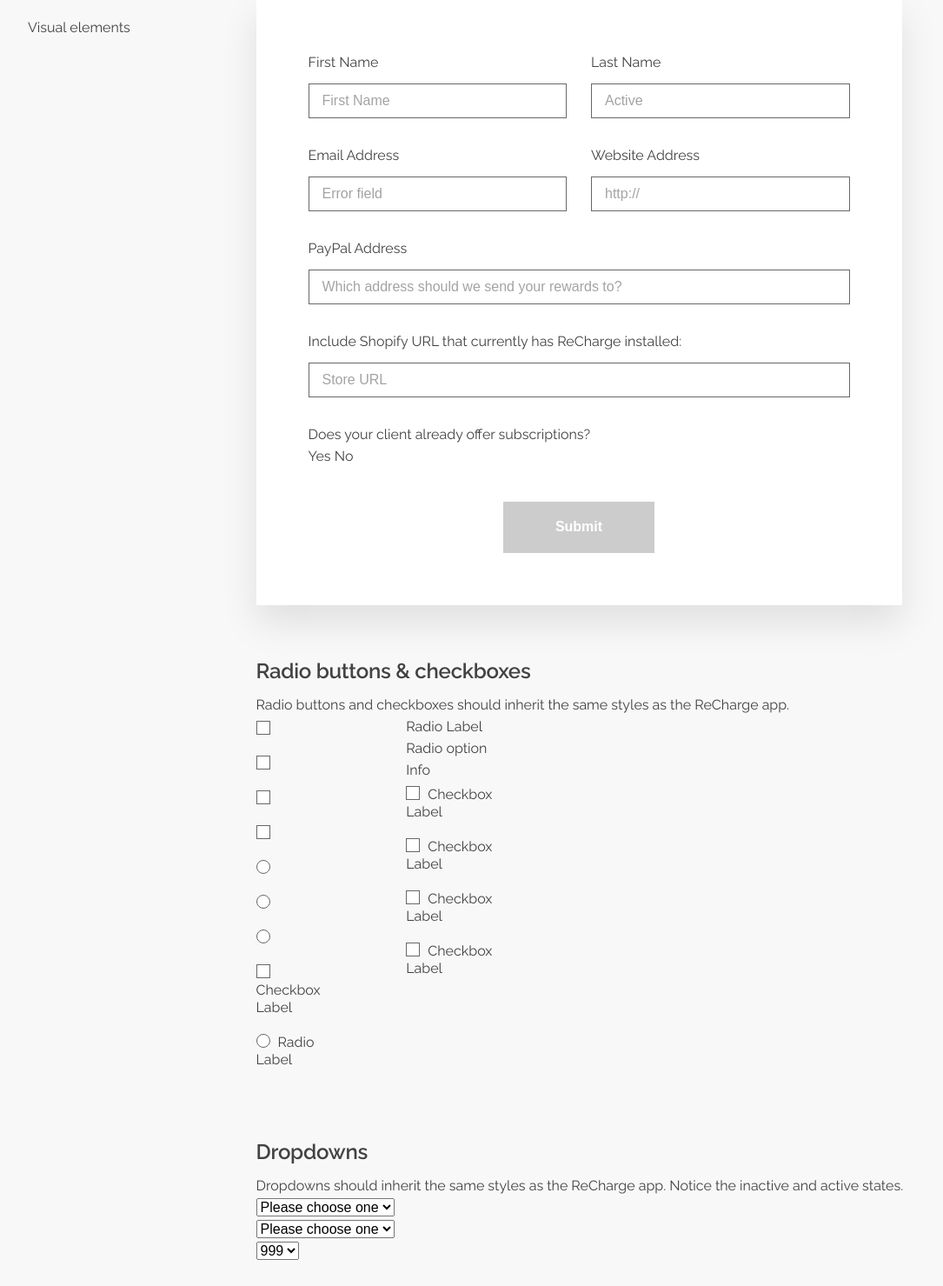
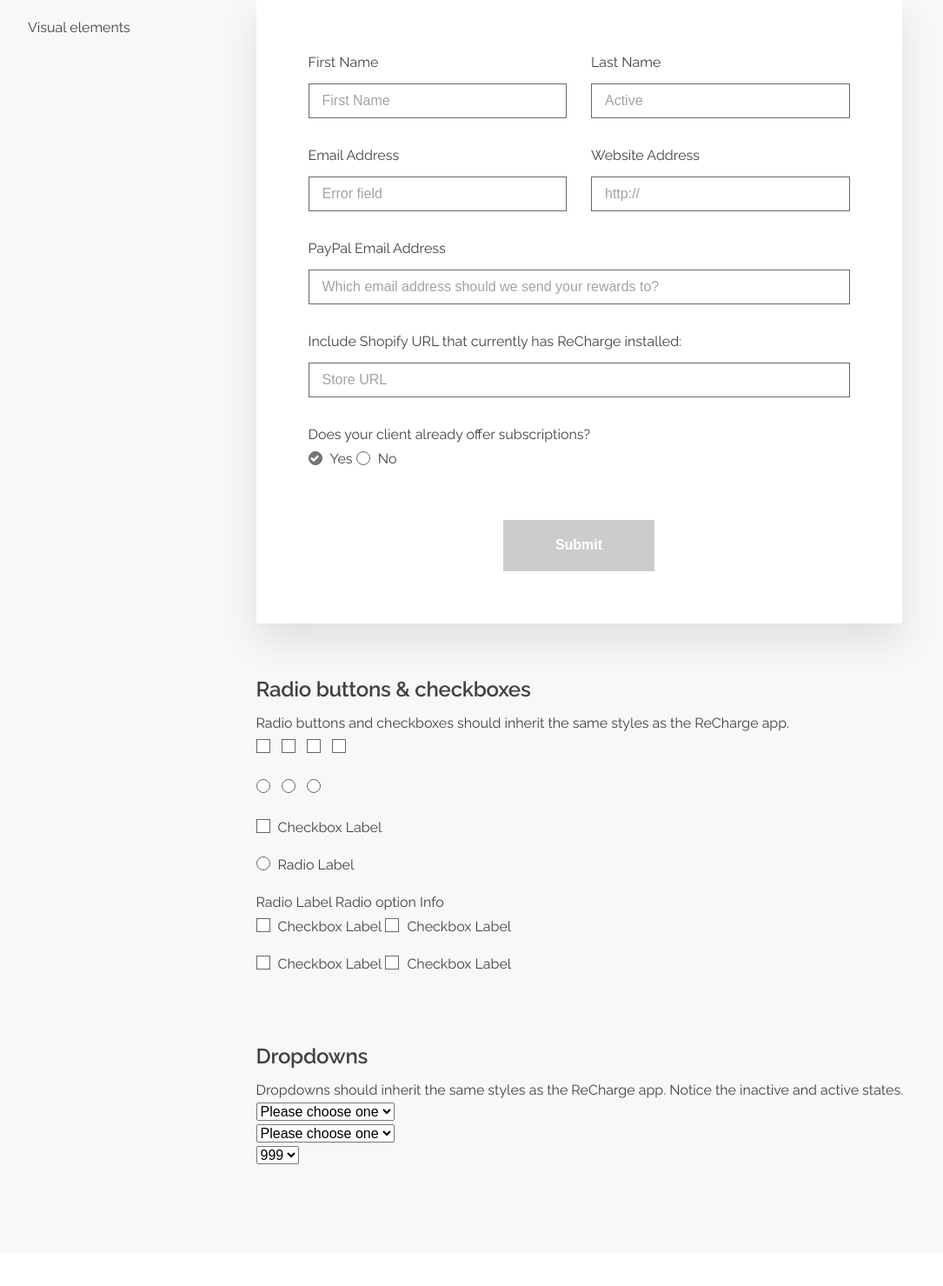
Before and after one commit to diegobechi/Marketing-Style-Guide, a PHP site: page /form-elements.php in a window 1280 px wide. Shown: the part 525-2004 px from the top of the page at 87% size, without its empty margins (53-1138 px from the left). After the commit the page ends 1864 px from the top, so only its background shows below. Run offline with PHP 8.4, Linux system fonts and the light colour scheme; some libraries are stand-ins or nearby versions.

Commit message:
added new styles and changed the layout to keep it simple

```diff
--- a/assets/css/main.css
+++ b/assets/css/main.css
@@ -1021,7 +1021,7 @@ input[type="checkbox"],
   .form__checkbox + .form__radio__label,
   .form__checkbox + .form__checkbox__label {
     cursor: pointer;
-    display: block;
+    display: inline-block;
     line-height: 20px; }
     input[type="radio"] + label:before,
     input[type="radio"] + .form__radio__label:before,
--- a/assets/sass/_forms.scss
+++ b/assets/sass/_forms.scss
@@ -131,7 +131,7 @@ input[type="checkbox"],
 	+ .form__radio__label,
 	+ .form__checkbox__label {
 		cursor: pointer;
-		display: block;
+		display: inline-block;
 		line-height: 20px;
 		&:before {
 			width: 16px;
--- a/form-elements.php
+++ b/form-elements.php
@@ -32,14 +32,24 @@
 		                    	<input type="text" class="rc_form_input" name="website" placeholder="http://" data-message="Please enter the url of your website" required>
 							</div>
 		                </div>
-		            	<label>PayPal Address</label>
-		                <input type="text" class="rc_form_input" name="paypal_address" placeholder="Which address should we send your rewards to?" data-message="Please enter your PayPal Address" required>
-						<label>Include Shopify URL that currently has ReCharge installed:</label>
-		                <input type="text" class="rc_form_input" name="storeUrl" placeholder="Store URL" data-message="Please enter the store URL where you have ReCharge installed" required>
-		            	<label>Does your client already offer subscriptions?</label>
+	                    <div class="layout">
+	                    	<div class="grid__sm__12">
+		                    	<label>PayPal Email Address</label>
+			                    <input type="text" class="rc_form_input" name="paypal_address" placeholder="Which email address should we send your rewards to?" data-message="Please enter your PayPal Email Address" data-regex="/.+@.+\..+/i" required>
+	                    	</div>
+						</div>
+						<div class="layout">
+	                    	<div class="grid__sm__12">
+		                    	<label>Include Shopify URL that currently has ReCharge installed:</label>
+			                    <input type="text" class="rc_form_input" name="storeUrl" placeholder="Store URL" data-message="Please enter the store URL where you have ReCharge installed" required>
+	                    	</div>
+                    	</div>
+                    	<label>Does your client already offer subscriptions?</label>
 		            	<div class="rc_form_radio_group">
-		                	<input type="radio" name="offer_subscriptions" class="rc_form_input" value="yes" checked>Yes
-		                	<input type="radio" name="offer_subscriptions" class="rc_form_input" value="no">No
+		                	<input type="radio" name="offer_subscriptions" class="rc_form_input" id="rc_radio_form_yes" value="yes" checked>
+							<label class="form__radio__label" for="rc_radio_form_yes">Yes</label>
+		                	<input type="radio" name="offer_subscriptions" class="rc_form_input" id="rc_radio_form_no" value="no">
+							<label class="form__radio__label" for="rc_radio_form_no">No</label>
 		                </div>
 	                </fieldset>
 	            </form>
```
